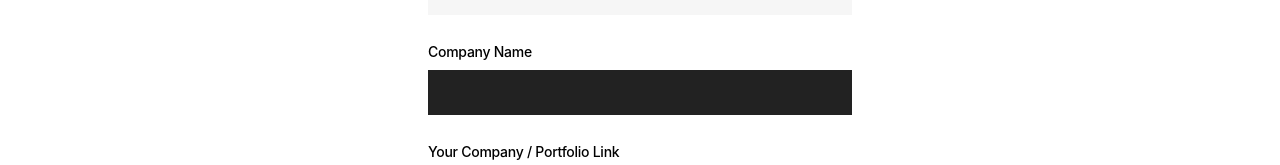
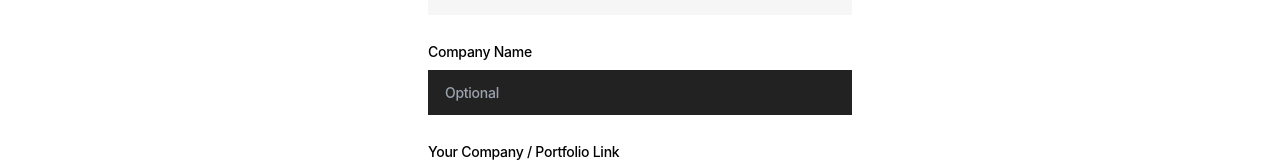
Before and after one commit to jeannyinthelamp/sycamore.ai, a React (Create React App) app: page /onboarding_1 in a window 1280 px wide. Shown: the part 559-724 px from the top of the page. Built offline with nearby package versions, Linux system fonts and the light colour scheme.

Commit message:
Update placeholder in the form for onboarding page 1, update comments in onboarding header

```diff
--- a/src/Components/ButtonSmall/Onboarding_header/Onboarding_header.js
+++ b/src/Components/ButtonSmall/Onboarding_header/Onboarding_header.js
@@ -4,7 +4,7 @@ export default function Onboarding_header() {
   return (
     <div className='flex justify-center'>
       <div className='w-screen h-[85px] max-w-[1440px] flex justify-start items-center border-b-[0.5px] border-solid border-black '>
-        {/* Import Syne logo once UI team creates it*/}
+        {/* //^ Import Syne logo once UI team creates it*/}
         <img className='ml-[39px] mr-[57.66px]' src='' alt='Syne Logo' />
         <p className='w-[455px] h-[20px] font-[inter] text-sm font-medium leading-[21px] tracking-[-0.266px] uppercase color'>
           About you / <span className='text-[#999]'>About your work</span>
--- a/src/Pages/Onboarding/Onboarding_1.js
+++ b/src/Pages/Onboarding/Onboarding_1.js
@@ -42,6 +42,7 @@ export default function Onboarding_1() {
               //
               type='text'
               name='company-name'
+              placeholder='Optional'
               className=' w-[424px] h-auto mt-[8px] mb-[16px] py-[12px] px-[17px] bg-[#222] text-[#858585] font-[Inter] text-sm font-medium leading-[21px] tracking-[-0.266px] border-none outline-none'
             />
           </label>
```
